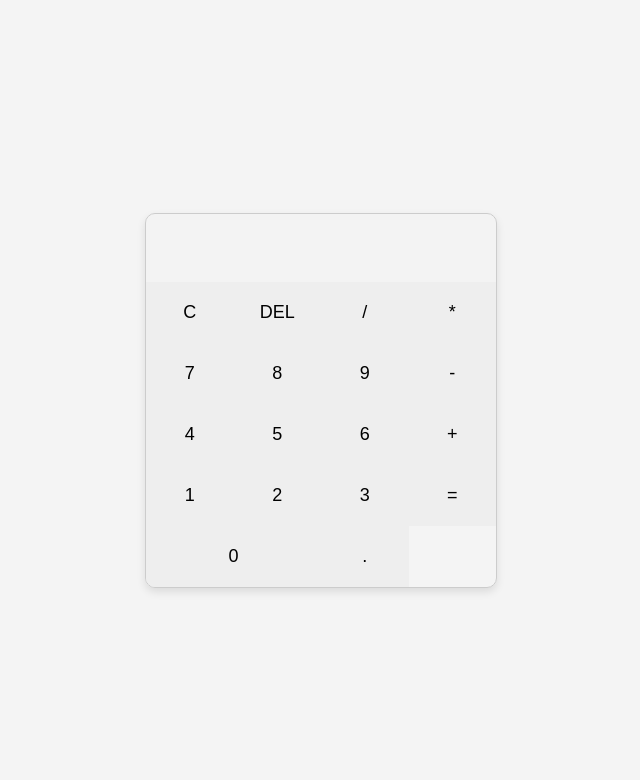
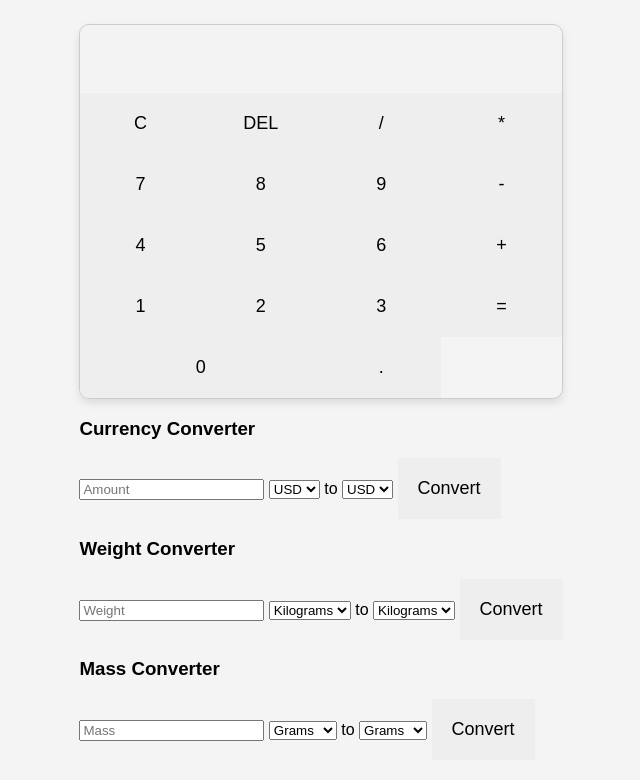
Before and after one commit to githubcoder413/Calculator-min, a plain HTML site: page index.html in a window 1280 px wide. Shown: the whole page, without its empty margins (319-959 px from the left). Drawn offline with Linux system fonts and the light colour scheme.

Commit message:
Update index.html

```diff
--- a/index.html
+++ b/index.html
@@ -3,10 +3,11 @@
 <head>
     <meta charset="UTF-8">
     <meta name="viewport" content="width=device-width, initial-scale=1.0">
-    <title>Simple Calculator</title>
+    <title>Advanced Calculator</title>
     <link rel="stylesheet" href="styles.css">
 </head>
 <body>
+    <div class="container">
         <div class="calculator">
             <input type="text" id="display" disabled>
             <div class="buttons">
@@ -30,6 +31,52 @@
                 <button onclick="appendCharacter('.')">.</button>
             </div>
         </div>
+        <div class="converter">
+            <h3>Currency Converter</h3>
+            <input type="number" id="currency-input" placeholder="Amount">
+            <select id="currency-from">
+                <option value="USD">USD</option>
+                <option value="EUR">EUR</option>
+                <option value="GBP">GBP</option>
+            </select>
+            to
+            <select id="currency-to">
+                <option value="USD">USD</option>
+                <option value="EUR">EUR</option>
+                <option value="GBP">GBP</option>
+            </select>
+            <button onclick="convertCurrency()">Convert</button>
+            <p id="currency-result"></p>
+
+            <h3>Weight Converter</h3>
+            <input type="number" id="weight-input" placeholder="Weight">
+            <select id="weight-from">
+                <option value="kg">Kilograms</option>
+                <option value="lb">Pounds</option>
+            </select>
+            to
+            <select id="weight-to">
+                <option value="kg">Kilograms</option>
+                <option value="lb">Pounds</option>
+            </select>
+            <button onclick="convertWeight()">Convert</button>
+            <p id="weight-result"></p>
+
+            <h3>Mass Converter</h3>
+            <input type="number" id="mass-input" placeholder="Mass">
+            <select id="mass-from">
+                <option value="g">Grams</option>
+                <option value="oz">Ounces</option>
+            </select>
+            to
+            <select id="mass-to">
+                <option value="g">Grams</option>
+                <option value="oz">Ounces</option>
+            </select>
+            <button onclick="convertMass()">Convert</button>
+            <p id="mass-result"></p>
+        </div>
+    </div>
     <script src="script.js"></script>
 </body>
 </html>
```
Lines whose indentation alone changed are shown as unchanged.
